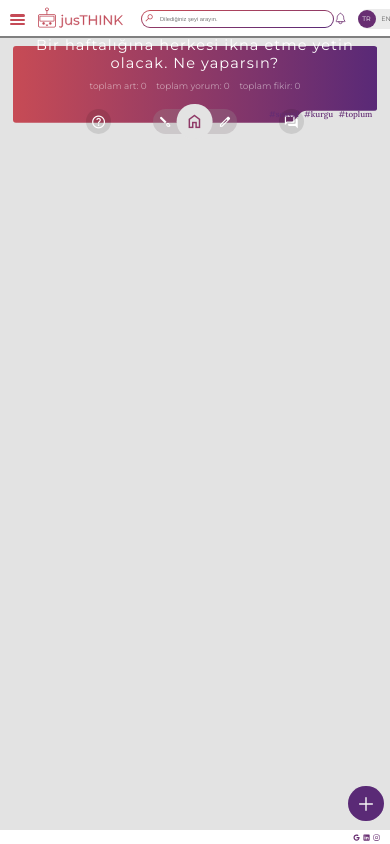
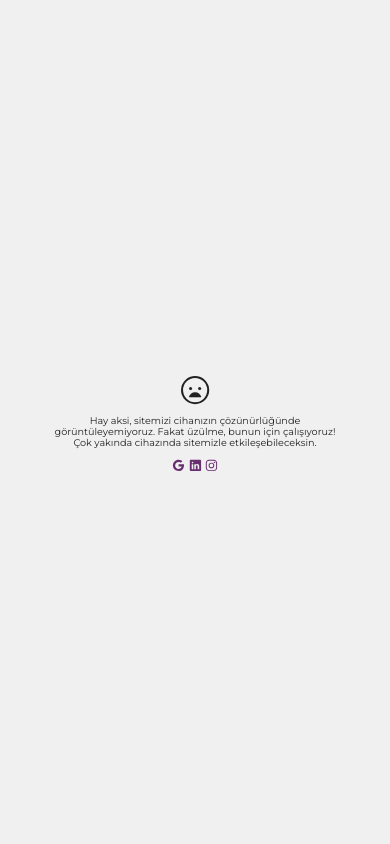
Before and after one commit to Justhink-Community/justhink-web-app, a Django app: page / in a window 390 px wide; the page is wider, and only the part inside the window is pictured. Run offline with Django 4.2, Linux system fonts and the light colour scheme; tables that the repository leaves empty hold one stand-in row (values such as "Sample post"); data that the repository does not hold is empty.

Commit message:
Some major issues fixed

```diff
--- a/source/idea/admin.py
+++ b/source/idea/admin.py
@@ -1,7 +1,8 @@
 from django.contrib import admin
-from .models import Idea, Comment
+from .models import Idea, Comment, Topic
 
 # Register your models here.
 
+admin.site.register(Topic)
 admin.site.register(Idea)
 admin.site.register(Comment)
--- a/source/idea/models.py
+++ b/source/idea/models.py
@@ -26,3 +26,8 @@ class Comment(models.Model):
 
     comment_dislikes = models.JSONField(editable=False, default=dict)
     comment_dislike_count = models.IntegerField(editable=False, default=0)
+
+class Topic(models.Model):
+  topic_name = models.CharField(max_length=100)
+  topic_sources = models.TextField()
+  topic_keywords = models.CharField(max_length=40)
--- a/source/main/views.py
+++ b/source/main/views.py
@@ -6,7 +6,7 @@ from django.shortcuts import render, redirect
 from django.contrib.auth.decorators import user_passes_test
 
 from user_profile.models import Profile
-from idea.models import Idea, Comment
+from idea.models import Idea, Comment, Topic
 
 
 NOTIFICATION_TAGS = {
@@ -22,6 +22,7 @@ def IndexView(request):
         request,
         "index.html",
         {
+            "topic": Topic.objects.first(),
             "top_ideas": Idea.objects.all(),
             "comments_count": len(Comment.objects.all()),
             "ideas_count": len(Idea.objects.all()),
@@ -171,7 +172,7 @@ def InspectIdeaView(request, idea_id: int):
         return redirect("index-page")
     else:
 
-        return render(request, "inspect_idea.html", {'idea': idea_object, 'comments': comments,             "comments_count": len(Comment.objects.all()),
+        return render(request, "inspect_idea.html", {"topic": Topic.objects.first(),'idea': idea_object, 'comments': comments,             "comments_count": len(Comment.objects.all()),
             "ideas_count": len(Idea.objects.all()),})
 
 @user_passes_test(lambda u: not u.is_anonymous)
--- a/source/static/styles/base.css
+++ b/source/static/styles/base.css
@@ -754,6 +754,10 @@ main {
   height: 3rem !important;
 }
 
+.restriction {
+  display: none;
+}
+
 @media only screen and (max-width: 1700px) {
   html {
     font-size: 56.25%;
@@ -782,6 +786,40 @@ main {
   html {
     font-size: 32.15%;
   }
+
+  .header, main, .footer {
+    display: none;
+  }
+
+  .restriction {
+    display: flex;
+    background-color: #f0f0f0;
+    height: 100vh;
+    font-size: 3rem;
+    justify-content: center;
+    align-items: center;
+    flex-direction: column;
+    text-align: center;
+    gap: 2.5rem;
+    padding: 0 12.5%;
+  }
+
+  .restriction > ion-icon {
+    font-size: 10rem;
+  }
+
+  .social-links {
+    position: relative;
+    background: none;
+    padding: 0;
+    justify-content: center;
+    gap: 1.25rem;
+  }
+
+  .social-icon {
+    font-size: 4rem;
+  }
+
 }
 
 
--- a/source/templates/base.html
+++ b/source/templates/base.html
@@ -37,6 +37,23 @@
     {% block head %} {% endblock head %}
   </head>
   <body>
+    <div class="restriction">
+      <ion-icon name="sad-outline"></ion-icon>
+      <p>Hay aksi, sitemizi cihanızın çözünürlüğünde görüntüleyemiyoruz. Fakat üzülme, bunun için çalışıyoruz! Çok yakında cihazında sitemizle etkileşebileceksin.</p>
+
+      <div class="social-links">
+        <a href="#" class="social-link"
+          ><ion-icon class="social-icon" name="logo-google"></ion-icon
+        ></a>
+        <a href="#" class="social-link"
+          ><ion-icon class="social-icon" name="logo-linkedin"></ion-icon
+        ></a>
+        <a href="#" class="social-link"
+          ><ion-icon class="social-icon" name="logo-instagram"></ion-icon
+        ></a>
+      </div>
+    </div>
+
     {% if messages %}
     <ul class="messages">
       {% for message in messages %}
@@ -44,6 +61,8 @@
       <div class="alert showAlert show">
         <ion-icon name="{{ message.extra_tags }}"></ion-icon>
         <span class="msg">{{ message }}</span>
+
+
       </div>
 
       {% endfor %}
@@ -434,7 +453,7 @@
 
         <div class="daily-summary__content">
           <p class="daily-summary__topic">
-            Bir haftalığına herkesi ikna etme yetin olacak. Ne yaparsın?
+            {{ topic.topic_name }}
           </p>
 
           <div class="daily-summary_statistics">
@@ -487,7 +506,7 @@
           </nav>
         </div>
 
-        <p class="daily-summary__tags">#sosyal #kurgu #toplum</p>
+        <p class="daily-summary__tags">{{ topic.topic_keywords }}</p>
       </div>
 
       {% endblock %} {% block main %} {% endblock main %}
```
Also changed, not shown: source/idea/migrations/0009_topic.py (added).
